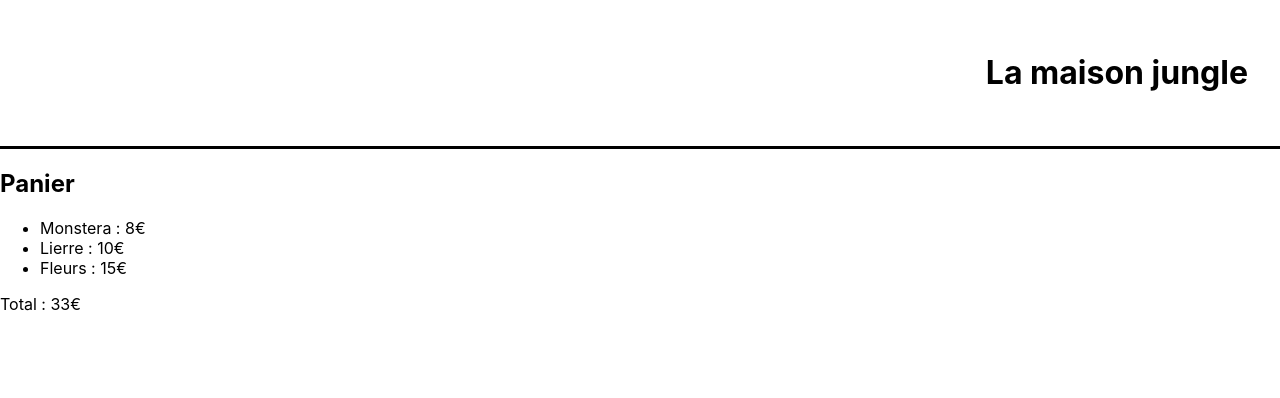
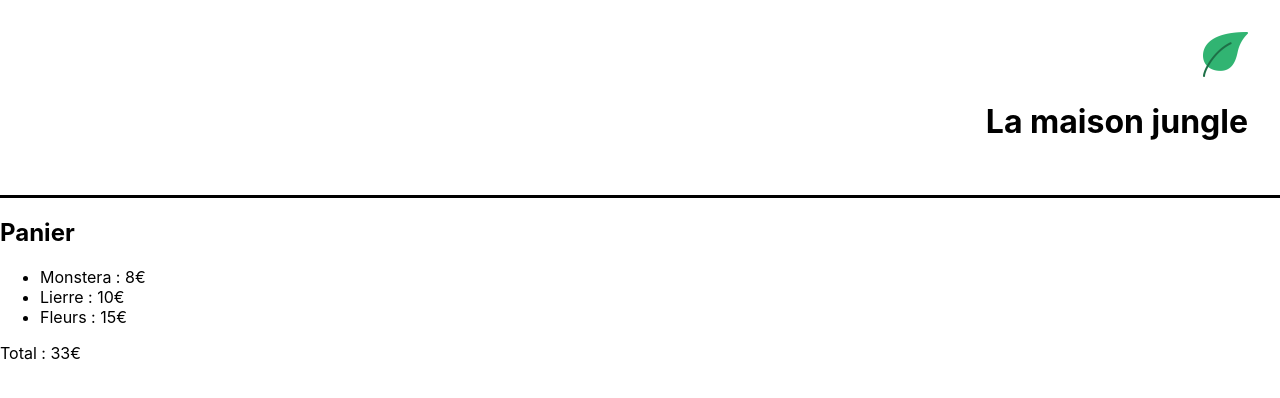
Before and after one commit to Orcryx/OCR_P7-Exo, a React (Create React App) app in the folder la-maison-jungle/: page / in a window 1280 px wide. Shown: the top 398 px of the page. Built offline with nearby package versions, Linux system fonts and the light colour scheme.

Commit message:
Add style CSS pour banner.js

```diff
--- a/la-maison-jungle/src/components/Banner.js
+++ b/la-maison-jungle/src/components/Banner.js
@@ -1,8 +1,12 @@
+//importer la feuille de style css
 import '../styles/Banner.css';
+//Importer une image du dossier assets
+import logo from '../assets/logo.png';
 
 function Banner(){
     return (<div className='lmj-banner'>
-                <h1>La maison jungle</h1>
+                <img src={logo} alt='Logo de la maison de la jungle qui ressemble à une feuille verte' className='lmj-logo'/>
+                <h1 className='lmj-title'>La maison jungle</h1>
             </div>)
 }
 //Il s'agit d'une syntaxe prévue dans l'ES6, qui vous épargnera d'utiliser les accolades au moment de l'import.
--- a/la-maison-jungle/src/styles/Banner.css
+++ b/la-maison-jungle/src/styles/Banner.css
@@ -4,3 +4,12 @@
     padding: 32px;
     border-bottom:  solid 3px black;
 }
+
+.lmj-title {
+	padding-left: 32px;
+}
+
+.lmj-logo {
+	height: 45px;
+	width: 45px;
+}
```
